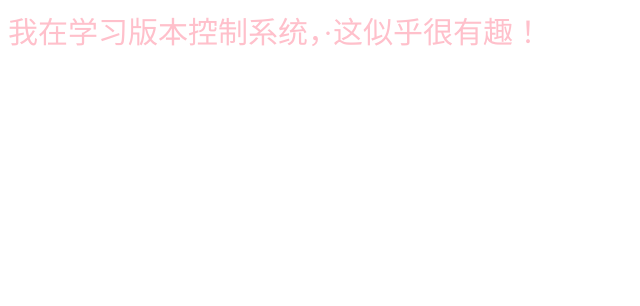
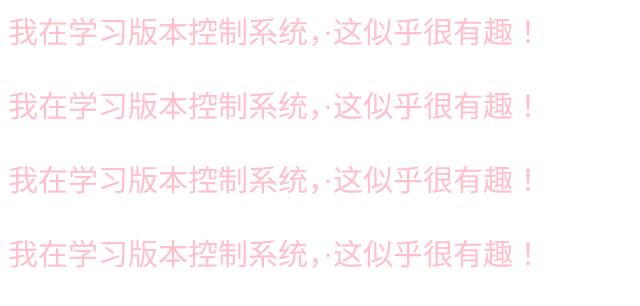
Before and after one commit to lipipi888/faker, a plain HTML site: page index.html in a window 1280 px wide. Shown: the whole page, without its empty margins (0-640 px from the left). Drawn offline with Linux system fonts and the light colour scheme.

Commit message:
Version 6

```diff
--- a/index.html
+++ b/index.html
@@ -5,5 +5,8 @@
     </head>
     <body>
         <p class="githaha">我在学习版本控制系统，·这似乎很有趣！</p>
+        <p class="githaha">我在学习版本控制系统，·这似乎很有趣！</p>
+        <p class="githaha">我在学习版本控制系统，·这似乎很有趣！</p>
+        <p class="githaha">我在学习版本控制系统，·这似乎很有趣！</p>
     </body>
 </html>
```
